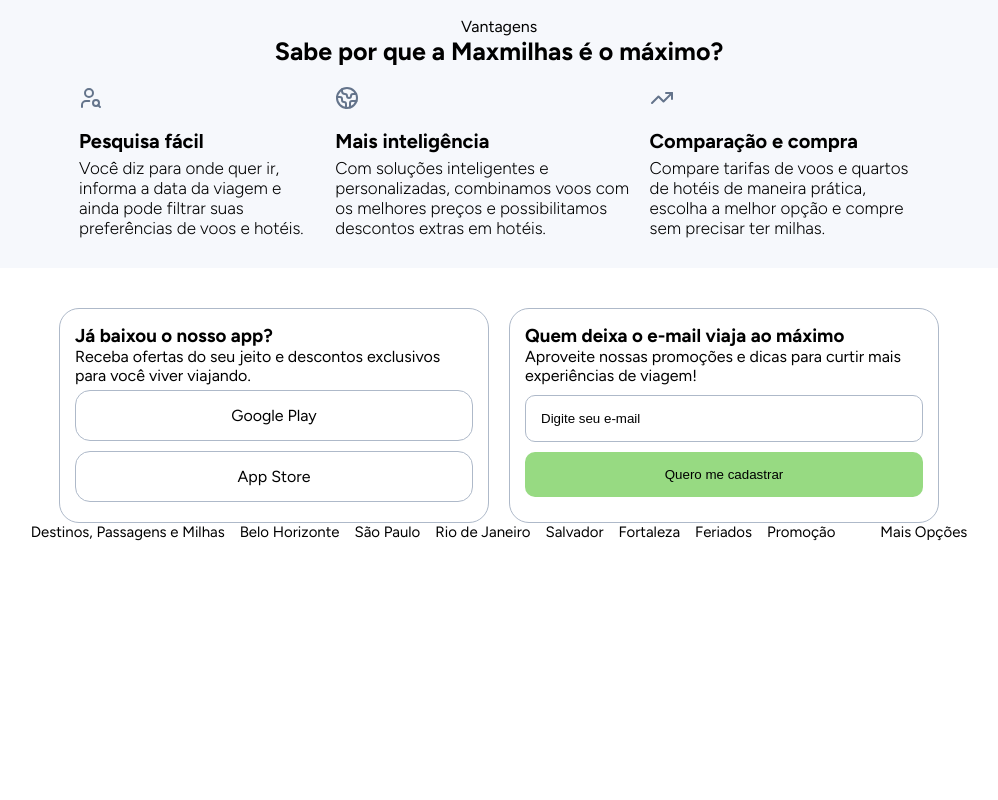
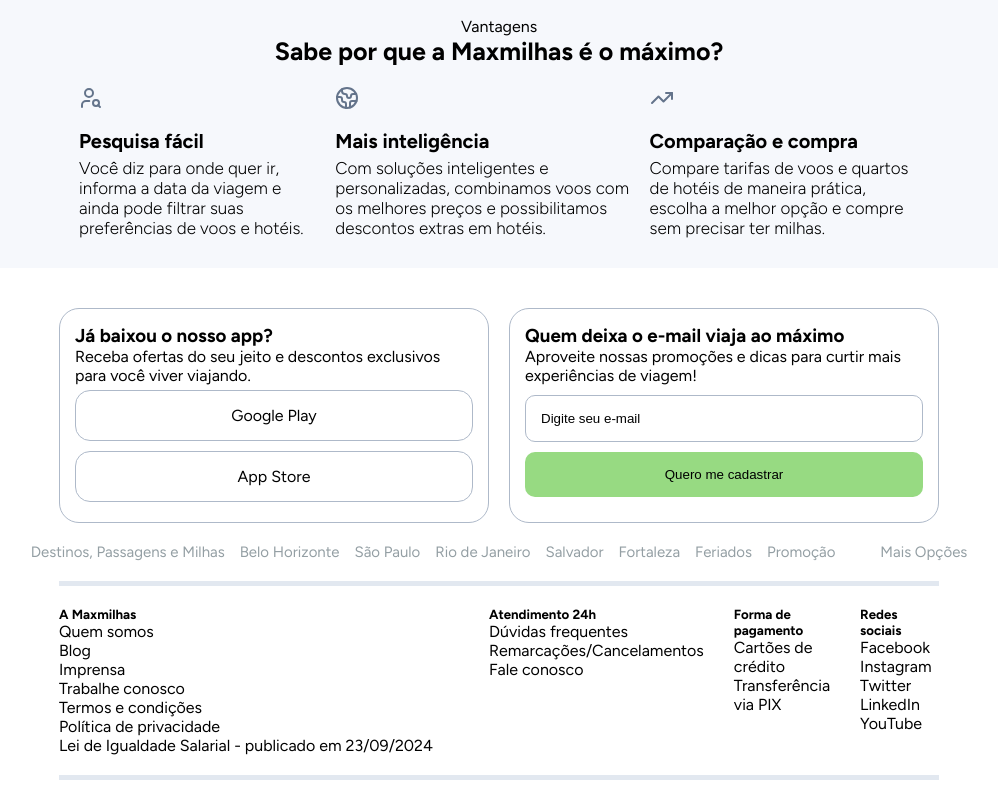
Before and after one commit to dudlves/clonePageMaxmilhas, a React (Vite) app: page / in a window 1280 px wide. Shown: the part 2646-3446 px from the top of the page, without its empty margins (141-1139 px from the left). Before the commit the page ends 3187 px from the top, so only its background shows below. Built offline with nearby package versions, Linux system fonts and the light colour scheme.

Commit message:
feat: added about-footer

```diff
--- a/src/Components/footer/Footer.css
+++ b/src/Components/footer/Footer.css
@@ -17,6 +17,9 @@
   display: flex;
   gap: 15px;
   justify-content: center;
+  margin: 20px 0px;
+  font-size: 2px;
+  color: #949fa4;
 }
 
 #footer-menu{
@@ -26,3 +29,15 @@
 #invisible-menu{
   padding-left: 30px;
 }
+
+.linha{
+  margin: 20px 200px;
+  border-bottom: 5px solid #e2e8f0;
+}
+
+#about-footer{
+  display: grid;
+  grid-template-columns: minmax(400px, 2fr) 1fr 1fr 1fr;
+  gap: 30px;
+  margin: 20px 200px;
+}
--- a/src/Components/footer/Footer.jsx
+++ b/src/Components/footer/Footer.jsx
@@ -19,6 +19,40 @@
         <p>Promoção</p>
         <p id='invisible-menu'>Mais Opções</p>
       </div>
+      <div className='linha'></div>
+      <div id='about-footer'>
+        <div>
+          <h5>A Maxmilhas</h5>
+          <p>Quem somos</p>
+          <p>Blog</p>
+          <p>Imprensa</p>
+          <p>Trabalhe conosco</p>
+          <p>Termos e condições</p>
+          <p>Política de privacidade</p>
+          <p>Lei de Igualdade Salarial - publicado em 23/09/2024</p>
+        </div>
+        <div>
+          <h5>Atendimento 24h</h5>
+          <p>Dúvidas frequentes</p>
+          <p>Remarcações/Cancelamentos</p>
+          <p>Fale conosco</p>
+        </div>
+        <div>
+          <h5>Forma de pagamento</h5>
+          <p>Cartões de crédito</p>
+          <p>Transferência via PIX</p>
+        </div>
+        <div>
+          <h5>Redes sociais</h5>
+          <p>Facebook</p>
+          <p>Instagram</p>
+          <p>Twitter</p>
+          <p>LinkedIn</p>
+          <p>YouTube</p>
+        </div>
+      </div>
+      <div className='linha'></div>
+
 
     </footer>
   )
```
